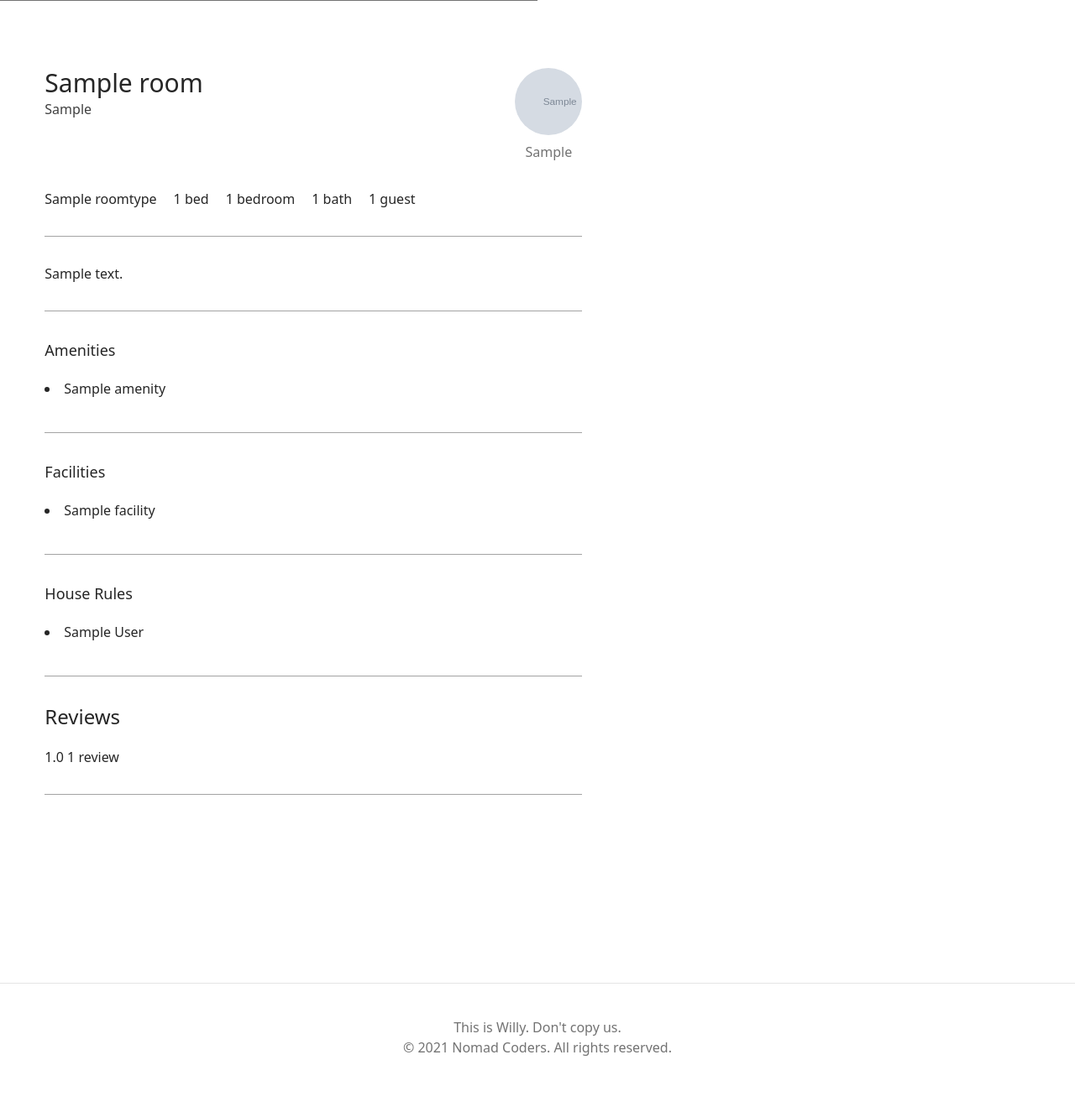
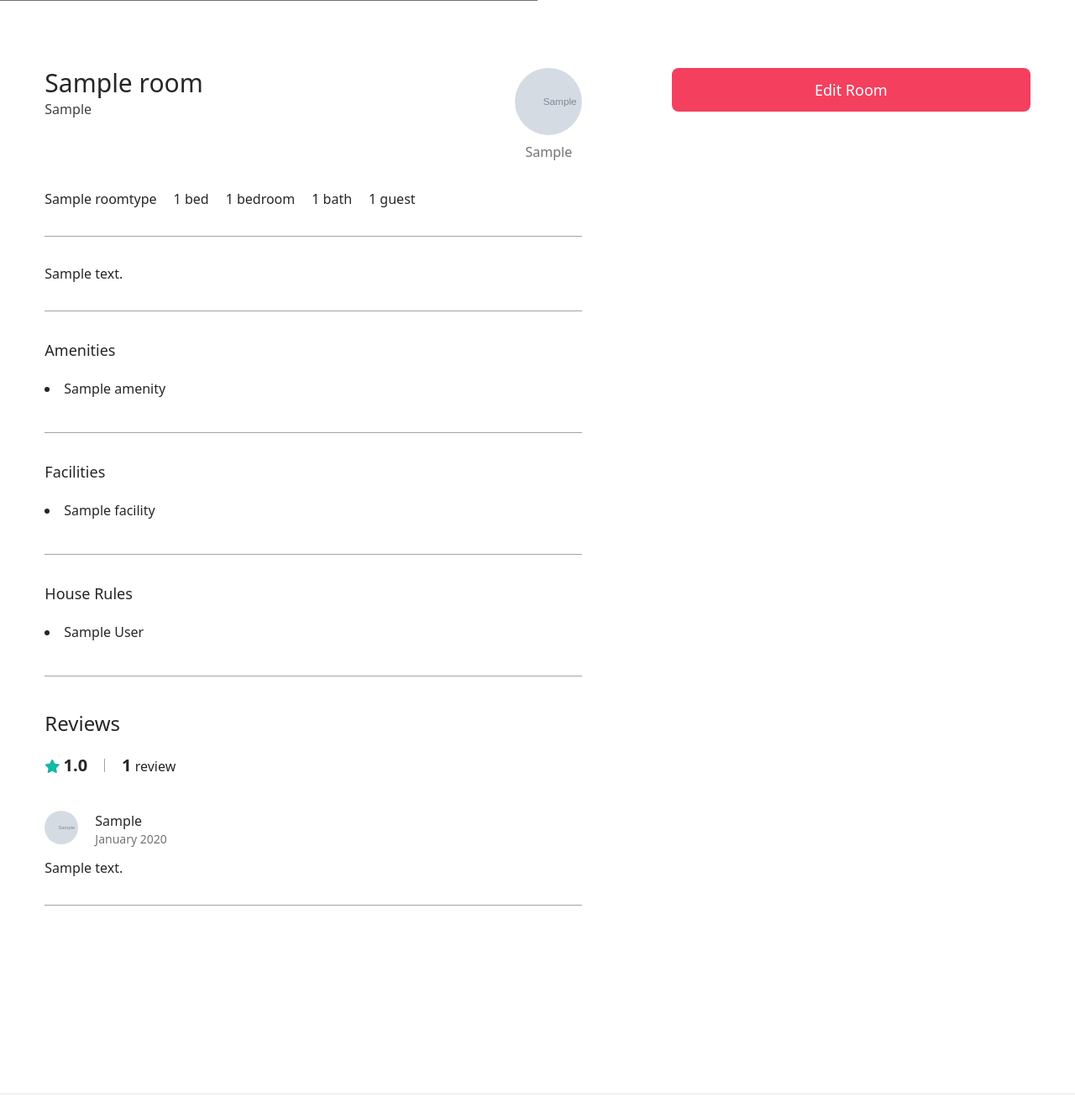
Before and after one commit to willyverse/willyBnb, a Django app: page /rooms/1/ in a window 1280 px wide. Shown: the part 675-1994 px from the top of the page at 84% size. Before the commit the page ends 1933 px from the top, so only its background shows below. Run offline with Django 3.2, Linux system fonts and the light colour scheme; a user stored in the database is signed in; tables that the repository leaves empty hold one stand-in row (values such as "Sample post"); grey boxes marked "Sample" are stand-in pictures; style sheets or scripts are compiled from the project's sources; some libraries are stand-ins or nearby versions.

Commit message:
review finished commit

```diff
--- a/templates/mixins/user_avatar.html
+++ b/templates/mixins/user_avatar.html
@@ -1,7 +1,7 @@
 {% if user.avatar %}
-    <div class="h-20 w-20 rounded-full bg-cover" style="background-image: url({{user.avatar.url}});">
+    <div class="{{h_and_w|default:'h-20 w-20'}} rounded-full bg-cover" style="background-image: url({{user.avatar.url}});">
 {% else %}
-    <div class="h-20 w-20 bg-gray-700 rounded-full text-white flex justify-center items-center overflow-hidden">
-        <span class="text-3xl">{{user.first_name|first}}</span>
+    <div class="{{h_and_w|default:'h-20 w-20'}} bg-gray-700 rounded-full text-white flex justify-center items-center overflow-hidden">
+        <span class="{{text|default:'text-3xl'}}">{{user.first_name|title|first}}</span>
     {% endif %}
 </div>
--- a/templates/rooms/room_detail.html
+++ b/templates/rooms/room_detail.html
@@ -55,14 +55,44 @@
                     <li class="mb-2">{{h}}</li>
                 {% endfor %}
             </div>
-            <div class="border-section">
+            <div class="mt-10">
                 <h3 class="font-medium text-2xl mb-5">Reviews</h3>
-                <div>
-                    {{room.total_rating}} {{room.reviews.count}} review{{room.reviews.count|pluralize}}
+                <div class="flex items-center">
+                    <div>
+                        <i class="fas fa-star text-teal-500"></i>
+                        <span class="font-bold text-xl">{{room.total_rating}}</span>
+                    </div>
+                    <div class="h-4 w-px bg-gray-400 mx-5"></div>
+                    <div>
+                        <span class="font-bold text-xl">{{room.reviews.count}}</span>
+                        <span>review{{room.reviews.count|pluralize}}</span>
+                    </div>
+                </div>
+                <div class="mt-10">
+                    {% for review in room.reviews.all %}
+                        <div class="border-section">
+                            <div class="mb-3 flex">
+                                <div>
+                                    {% include "mixins/user_avatar.html" with user=review.user h_and_w="h-10 w-10" text="text-xl" %}
+                                </div>
+                                <div class="flex flex-col ml-5">
+                                    <span class="font-medium">{{review.user.first_name}}</span>
+                                    <span class="text-sm text-gray-500">{{review.created|date:"F Y"}}</span>
+                                </div>
+                            </div>
+                            <p>{{review.review}}</p>
+                        </div>
+                    {% endfor %}
                 </div>
             </div>
         </div>
-        <div class="w-1/3"></div>
+        <div class="w-1/3">
+
+            {% if room.host == user %}
+                <a href="{% url 'rooms:edit' room.pk %}" class="btn-link block">Edit Room</a>
+            {% endif %}
+
+        </div>
     </div>
 
 {% endblock content %}
--- a/templates/rooms/room_edit.html
+++ b/templates/rooms/room_edit.html
@@ -14,7 +14,7 @@
         {% include 'mixins/room/room_form.html' with form=form cta="Update room" %}
 
         <div class="mt-5">
-            <a href="{% url 'rooms:photos' room.pk %}" class="text-teal-500 font-medium">Edit Photos</a>
+            <a href="#" class="text-teal-500 font-medium">Edit Photos</a>
         </div>
 
     </div>
```
Also changed, not shown: reviews/management/commands/seed_reviews.py (+6 -6 lines), templates/mixins/room/room_form.html (line endings or trailing spaces).
